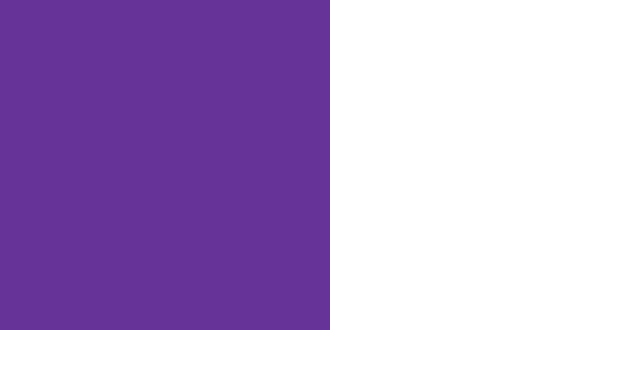
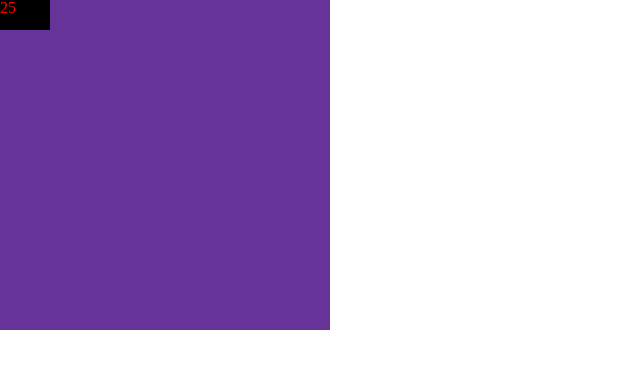
Before and after one commit to StoneDog02/stone-sweeper, a React (Create React App) app: page / in a window 1280 px wide. Shown: the top 368 px of the page, without its empty margins (0-640 px from the left). Built offline with nearby package versions, Linux system fonts and the light colour scheme.

Commit message:
made a timer component

```diff
--- a/src/App.js
+++ b/src/App.js
@@ -7,6 +7,17 @@ const GameContainer = styled.div`
   background: rebeccapurple;
 `;
 
+const Timer = styled.div`
+  height: 30px;
+  width: 50px;
+  background: black;
+  color: red;
+`;
+
 export default function App() {
-  return <GameContainer></GameContainer>;
+  return (
+    <GameContainer>
+      <Timer>25</Timer>
+    </GameContainer>
+  );
 }
```
